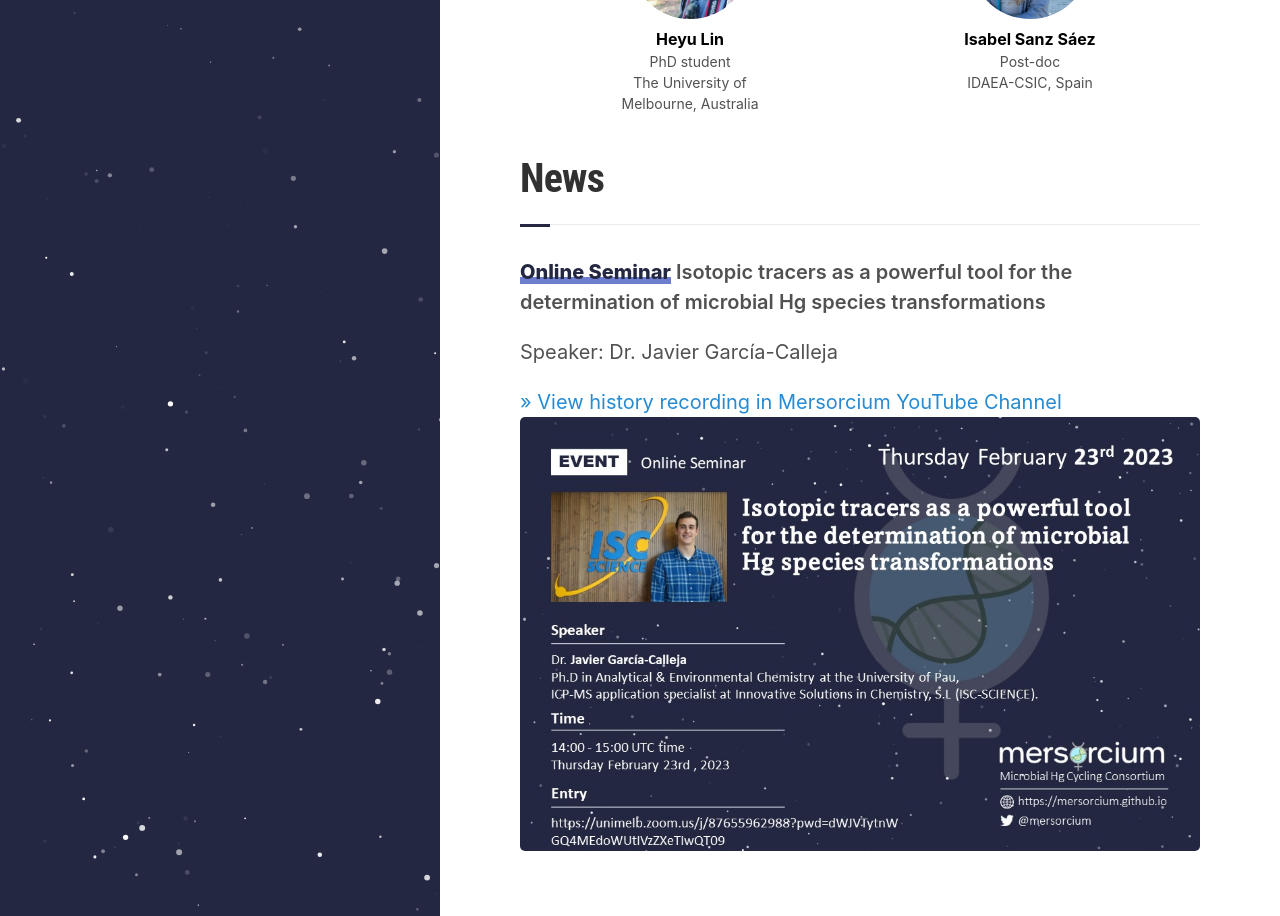
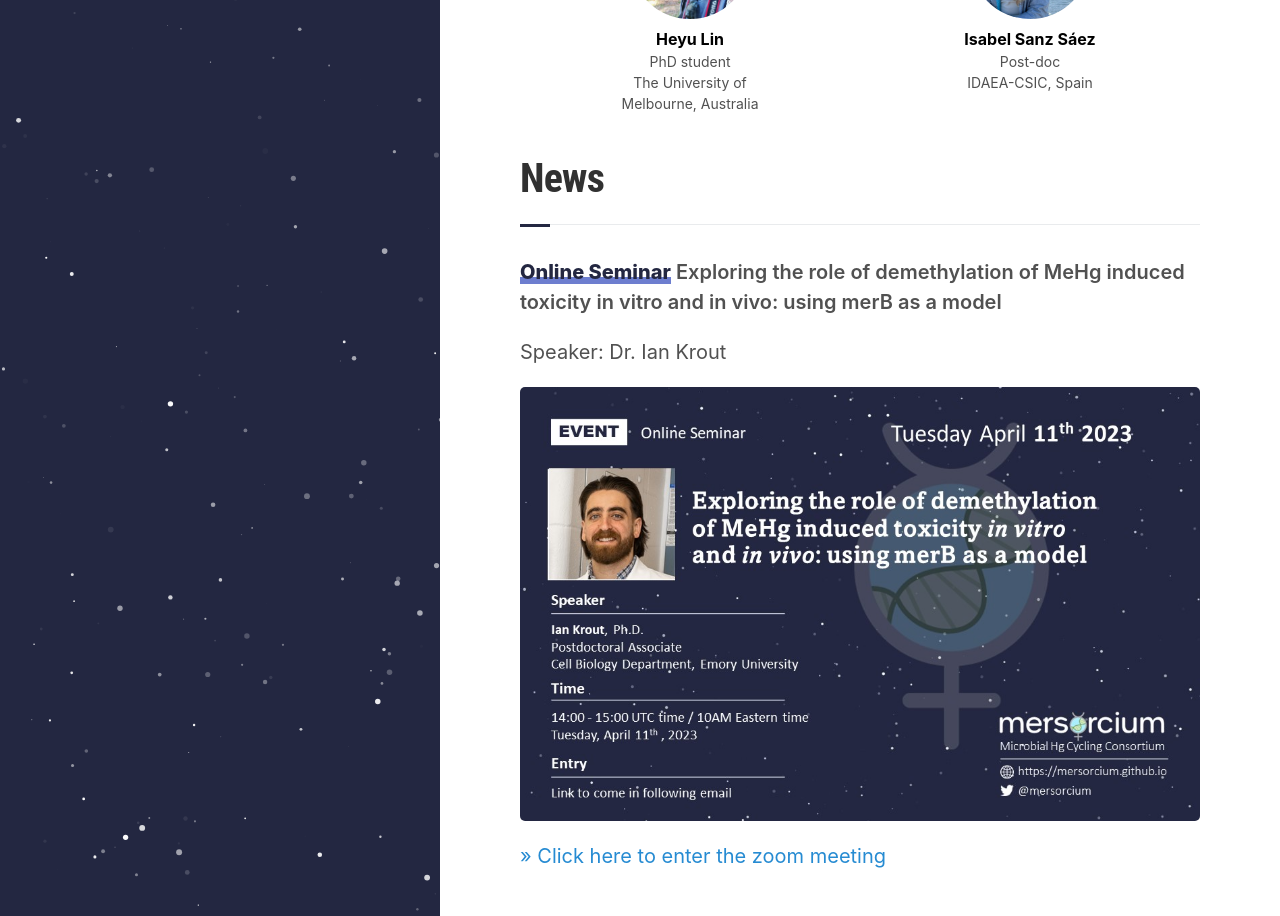
Before and after one commit to Mersorcium/mersorcium.github.io, a Jekyll site: the page built from index.html, in a window 1280 px wide and 1400 px high, scrolled down 1285 px. Shown: the top 916 px of the window. Built offline with Jekyll 4.4.1, drawn with Linux system fonts in a browser that asks for light colours; the list of posts is cut into pages by our own code.

Commit message:
add news - krout seminar

```diff
--- a/_includes/news.html
+++ b/_includes/news.html
@@ -1,8 +1,8 @@
 <div class="section">
     <h1 class="section-title underline">News</h1>
-    <p class="seminar-title"><span class="newstype">Online Seminar</span> Isotopic tracers as a powerful tool for the determination of microbial Hg species transformations</p>
-    <p>Speaker: Dr. Javier García-Calleja</p>
-    <a href="https://youtu.be/16cejGujTSA">&raquo; View history recording in Mersorcium YouTube Channel</a>
-    <img src="{{ "/posters/20230223-Javier.jpg" | relative_url }}" alt="poster" />
-    <!-- <a href="https://unimelb.zoom.us/j/87655962988?pwd=dWJVTytnWGQ4MEdoWUtIVzZXeTIwQT09">&raquo; Click here to enter the zoom meeting</a> -->
+    <p class="seminar-title"><span class="newstype">Online Seminar</span> Exploring the role of demethylation of MeHg induced toxicity in vitro and in vivo: using merB as a model</p>
+    <p>Speaker: Dr. Ian Krout</p>
+    <!-- <a href="https://youtu.be/16cejGujTSA">&raquo; View history recording in Mersorcium YouTube Channel</a> -->
+    <img src="{{ "/posters/Seminar-20230411-krout.jpg" | relative_url }}" alt="poster" />
+    <a href="https://journals.asm.org/doi/full/10.1128/aem.00010-22">&raquo; Click here to enter the zoom meeting</a>
 </div>
```
Also changed, not shown: posters/Seminar-20230411-krout.jpg (added).
